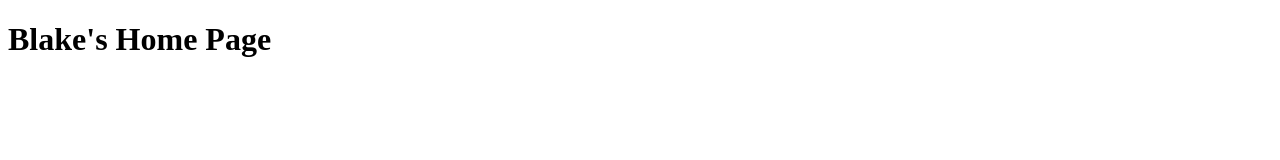
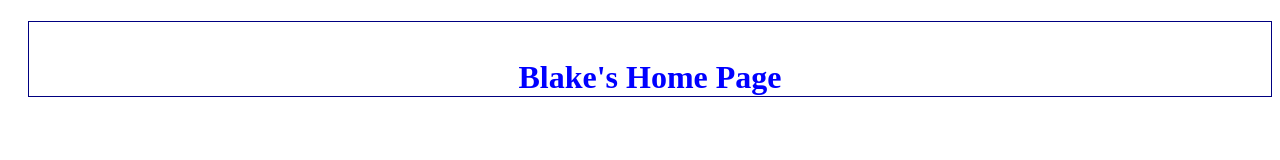
Before and after one commit to Blaxek/FrontEndPractice, a plain HTML site: page index.html in a window 1280 px wide. Drawn offline with Linux system fonts and the light colour scheme.

Commit message:
Introduced Styles.css and general header formatting

```diff
--- a/index.html
+++ b/index.html
@@ -1,7 +1,13 @@
 <!DOCTYPE html>
 <html>
+    <head>
+        <link rel="stylesheet" type="text/css" href="styles.css">
+    </head>
     <title>Blake's Home Page</title>
     <body>
-        <h1>Blake's Home Page</h1>
+        <h1><br>Blake's Home Page</h1>
     </body>
 </html>
+
+<!--Decide upon what tabs, content, other things I want included in the page-->
+<!--List of Contents on side bar: About me, Current Work, Current Knowledge, Contact-->
--- /dev/null
+++ b/styles.css
@@ -0,0 +1,8 @@
+h1 {
+    color: blue;
+    text-align: center;
+    margin-left: 20px;
+    border-color: navy;
+    border-width: 1px;
+    border-style: solid;
+}
```
